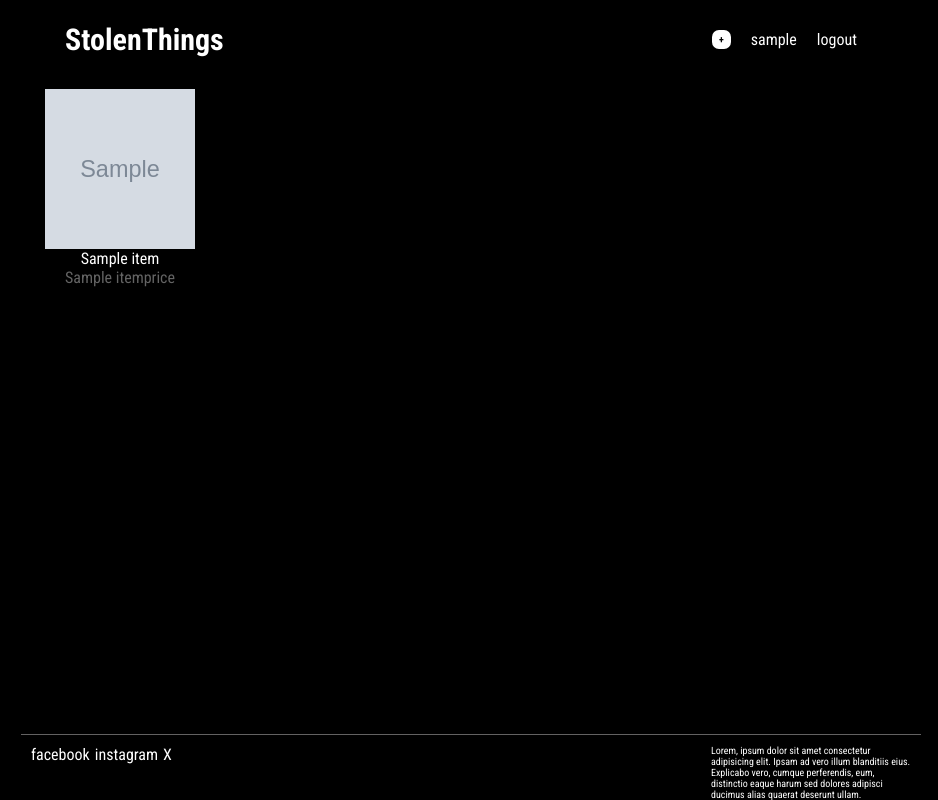
After one commit to Zyadbassem/project2, a Django app: template commerce/shop/templates/shop/home.html in a window 1280 px wide. The commit adds this page. Shown: the whole page, without its empty margins (169-1107 px from the left). Run offline with Django 5.2, Linux system fonts and the light colour scheme; the template is opened without the code that fills it: most values are stand-ins (such as "Sample title", 1, 10 or a date in 2020); grey boxes marked "Sample" are stand-in pictures.

Commit message:
create home page

```diff
--- a/commerce/shop/static/styles.css
+++ b/commerce/shop/static/styles.css
@@ -6,20 +26,21 @@
 }
 body {
     background-color: black;
-    height: 100vh;
     display: flex;
     flex-direction: column;
     justify-content: center;
     align-items: center;
-
+    min-height: 100vh;
 }
 
 a {
     text-decoration: none;
 }
 header {
+    width: 100%;
+    background-color: black; /* Example background color */
+    padding: 10px 0; /* Example padding */
     display: flex;
-    width: 100%;
     align-items: center;
     justify-content: space-around;
 }
@@ -81,7 +92,6 @@ input:focus {
 
 footer {
     margin-top: auto;
-    margin-bottom: 10px;
     padding-top: 10px;
     border-top: 1px solid #636262;
     display: flex;
@@ -110,9 +120,49 @@ footer {
     text-decoration: underline;
 }
 
-.error {
-    margin: 10px;
-    padding: 3px 10px;
-    background-color: rgb(255, 94, 94);
-    border-radius: 10px;
+
+img {
+    width: 150px;
+    height: 160px;
 }
+.wrapper {
+    width: 100%;
+    display: flex;
+    justify-content: center;
+}
+.itemsContainer {
+    width: 80%;
+    max-width: 900px;
+    display: flex;
+    flex-wrap: wrap;
+    align-items: center;
+    margin-left: auto;
+    margin: auto;
+    gap: 10px;
+}
+.item {
+    width: 22%;
+    display: flex;
+    flex-direction: column;
+    align-items: center;
+    margin: 10px 0;
+    transition: 0.3s;
+}
+.itemprice {
+    color: rgb(100, 100, 100);
+}
+
+#add-button {
+    color: rgb(0, 0, 0);
+    padding: 4px 7px;
+    font-size: 10px;
+    background-color: white;
+    font-weight: bold;
+    border-radius: 7px;
+}
+
+@media (max-width: 850px){
+    .item {
+        width: 45%;
+    }
+}
--- /dev/null
+++ b/commerce/shop/templates/shop/home.html
@@ -0,0 +1,14 @@
+{% extends 'shop/layout.html' %}
+{% block main %}
+<div class="wrapper">
+    <div class="itemsContainer">
+        {% for item in items %}
+        <a class="item" href="/{{ item.itemName }}">
+            <img src="{{ item.itemImage }}" alt="">
+            <p class="itemName">{{ item.itemName }}</p>
+            <p class="itemprice">{{ item.itemprice }}</p>
+        {% endfor %}
+        </a>
+    </div>
+</div>
+{% endblock %}
--- a/commerce/shop/templates/shop/layout.html
+++ b/commerce/shop/templates/shop/layout.html
@@ -14,8 +14,14 @@
     <header>
         <a href="/"><h1>StolenThings</h1></a>
         <div class="headerLinks">
+            {% if username %}
+            <a href="/" id="add-button">+</a>
+            <a href="/">{{ username }}</a>
+            <a href="{% url 'logout' %}">logout</a>
+            {% else %}
             <a href="{% url 'sign' %}">sign in</a>
             <a href="{% url 'register' %}">register</a>
+            {% endif %}
         </div>
     </header>
     {% block main %}
--- a/commerce/shop/templates/shop/sign.html
+++ b/commerce/shop/templates/shop/sign.html
@@ -5,7 +5,7 @@
     <form class="registerInputs" action="{% url 'sign' %}" method="post">
         {% csrf_token %}
         <input type="text" placeholder="username" autocomplete="off" autofocus name="username">
-        <input type="text" placeholder="password" autocomplete="off" name="password">
+        <input type="password" placeholder="password" autocomplete="off" name="password">
         <button type="submit" class="sign-button">Sign</button>
     </form>
     {% if error %}
--- a/commerce/shop/urls.py
+++ b/commerce/shop/urls.py
@@ -1,6 +1,8 @@
 from django.urls import path
 from . import views
 urlpatterns = [
-    path("sign",views.sign, name="sign"),
-    path("register", views.register, name="register")
+    path("sign/",views.sign, name="sign"),
+    path("register/", views.register, name="register"),
+    path('home/', views.home, name="home"),
+    path('logout', views.logout, name="logout")
 ]
```
Also changed, not shown: other parts of commerce/shop/static/styles.css (+23 -13 lines), commerce/shop/models.py (+7 -0 lines), commerce/shop/templates/shop/adder.html (added, +16 -0 lines), commerce/shop/views.py (+40 -3 lines), commerce/db.sqlite3, commerce/shop/migrations/0002_item.py (added).
